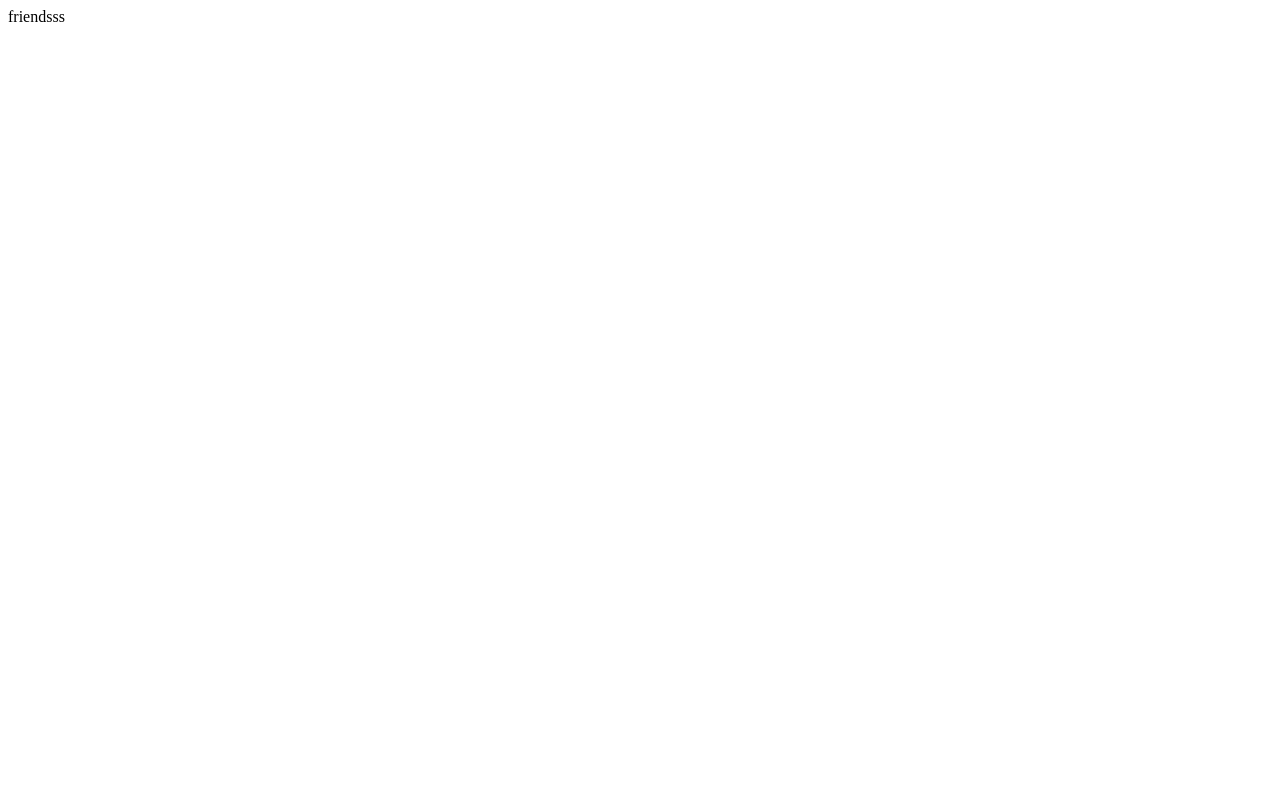
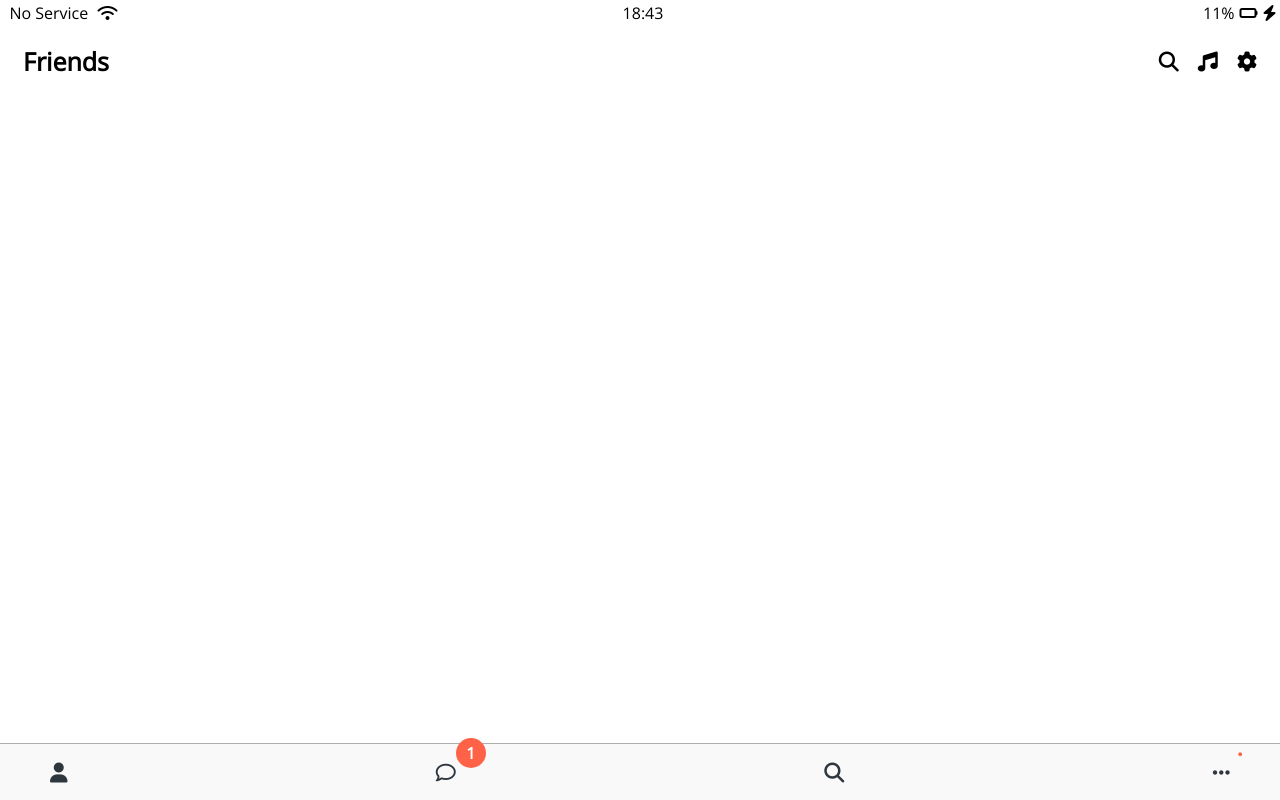
Before and after one commit to KangNaaabe/2024-firststudy, a plain HTML site: page friends.html in a window 1280 px wide. Drawn offline with nearby package versions, Linux system fonts and the light colour scheme; a web font is replaced by a local one.

Commit message:
screen3-header and nav

```diff
--- /dev/null
+++ b/css/components/nav-bar.css
@@ -0,0 +1,43 @@
+.nav {
+    position: fixed;
+    bottom: 0;
+    width: 100%;
+    background-color: #f9f9fa;
+    padding: 20px 50px;
+    box-sizing: border-box;
+    border-top: 1px solid rgba(0, 0, 0, 0.3);
+}
+.nav__list {
+    display: flex;
+    justify-content: space-between;
+    align-items: center;
+}
+.nav__link {
+    color: #2e363e;
+    position: relative;
+}
+.nav__notification {
+    background-color: tomato;
+    color: white;
+    display: flex;
+    align-items: center;
+    justify-content: center;
+    position: absolute;
+    width: 30px;
+    height: 30px;
+    border-radius: 15px;
+    font-weight: 600;
+    left: 20px;
+    bottom: 15px;
+}
+.nav__circle {
+    font-weight: 0.1;
+    font-size: xx-small;
+    color: tomato;
+    display: flex;
+    align-items: center;
+    justify-content: center;
+    position: absolute;
+    left: 25px;
+    bottom: 25px;
+}
--- /dev/null
+++ b/css/components/screen-header.css
@@ -0,0 +1,13 @@
+.screen-header {
+    display: flex;
+    justify-content: space-between;
+    padding: 23px;
+    align-items: center;
+}
+.screen-header__title {
+    font-size: 25px;
+    font-weight: 600;
+}
+.screen-header__icons span {
+    margin-left: 15px;
+}
--- a/css/components/status-bar.css
+++ b/css/components/status-bar.css
@@ -1,4 +1,7 @@
 .status-bar {
+    position: sticky;
+    top: 0;
+    width: 100%;
     display: flex;
     justify-content: center;
     padding: 5px 3px;
--- a/css/reset.css
+++ b/css/reset.css
@@ -125,3 +125,8 @@ table {
 input:focus {
     outline: none;
 }
+
+a {
+    color: inherit;
+    text-decoration: none;
+}
--- a/css/styles.css
+++ b/css/styles.css
@@ -5,7 +5,8 @@
 
 /* components */
 @import 'components/status-bar.css';
-
+@import 'components/nav-bar.css';
+@import 'components/screen-header.css';
 /* screens */
 @import 'screens/login.css';
 
--- a/friends.html
+++ b/friends.html
@@ -1 +1,65 @@
-friendsss
+<!DOCTYPE html>
+<html lang="en">
+    <head>
+        <link rel="stylesheet" href="css/styles.css" />
+        <meta charset="UTF-8" />
+        <meta name="viewport" content="width=device-width, initial-scale=1.0" />
+        <title>Friends - KuKuoClone</title>
+    </head>
+    <body>
+        <div class="status-bar">
+            <div class="status-bar__column">
+                <span>No Service</span>
+                <i class="fa-solid fa-wifi"></i>
+            </div>
+            <div class="status-bar__column">
+                <span>18:43</span>
+            </div>
+            <div class="status-bar__column">
+                <span>11%</span>
+                <i class="fa-solid fa-battery-empty"></i>
+                <i class="fa-solid fa-bolt"></i>
+            </div>
+        </div>
+        <header class="screen-header">
+            <h1 class="screen-header__title">Friends</h1>
+            <div class="screen-header__icons">
+                <span><i class="fa-solid fa-magnifying-glass fa-lg"></i></span>
+                <span><i class="fa-solid fa-music fa-lg"></i></span>
+                <span><i class="fa-solid fa-gear fa-lg"></i></span>
+            </div>
+        </header>
+        <nav class="nav">
+            <ul class="nav__list">
+                <li class="nav__btn">
+                    <a class="nav__link" href="friends.html"
+                        ><i class="fa-solid fa-user fa-lg"></i>
+                    </a>
+                </li>
+                <li class="nav__btn">
+                    <a class="nav__link" href="#"
+                        ><span class="nav__notification">1</span
+                        ><i class="fa-regular fa-comment fa-lg"></i
+                    ></a>
+                </li>
+                <li class="nav__btn">
+                    <a class="nav__link" href="#"
+                        ><i class="fa-solid fa-magnifying-glass fa-lg"></i
+                    ></a>
+                </li>
+                <li class="nav_btn">
+                    <a class="nav__link" href="#">
+                        <span class="nav__circle">●</span>
+
+                        <i class="fa-solid fa-ellipsis fa-lg"></i
+                    ></a>
+                </li>
+            </ul>
+        </nav>
+
+        <script
+            src="https://kit.fontawesome.com/c27081ac2f.js"
+            crossorigin="anonymous"
+        ></script>
+    </body>
+</html>
```
Lines whose indentation alone changed are shown as unchanged.
